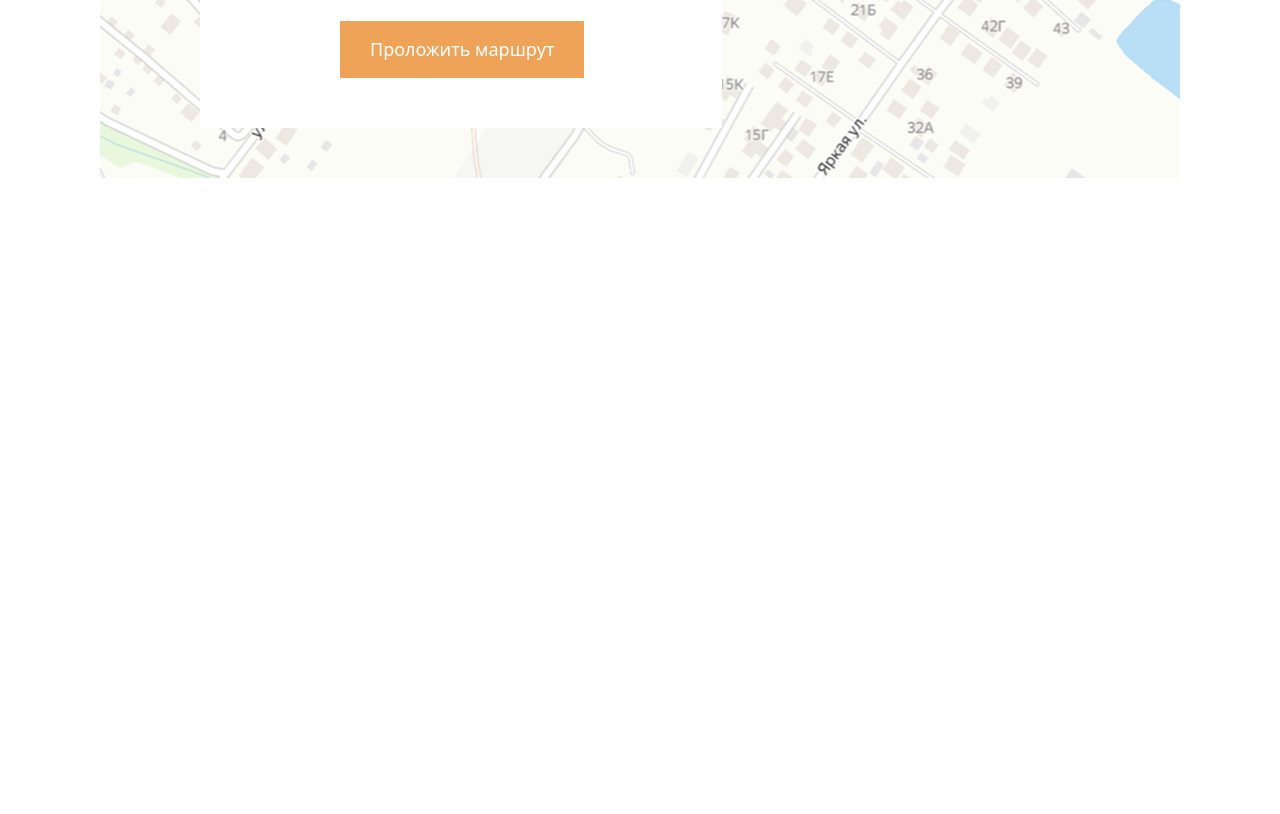
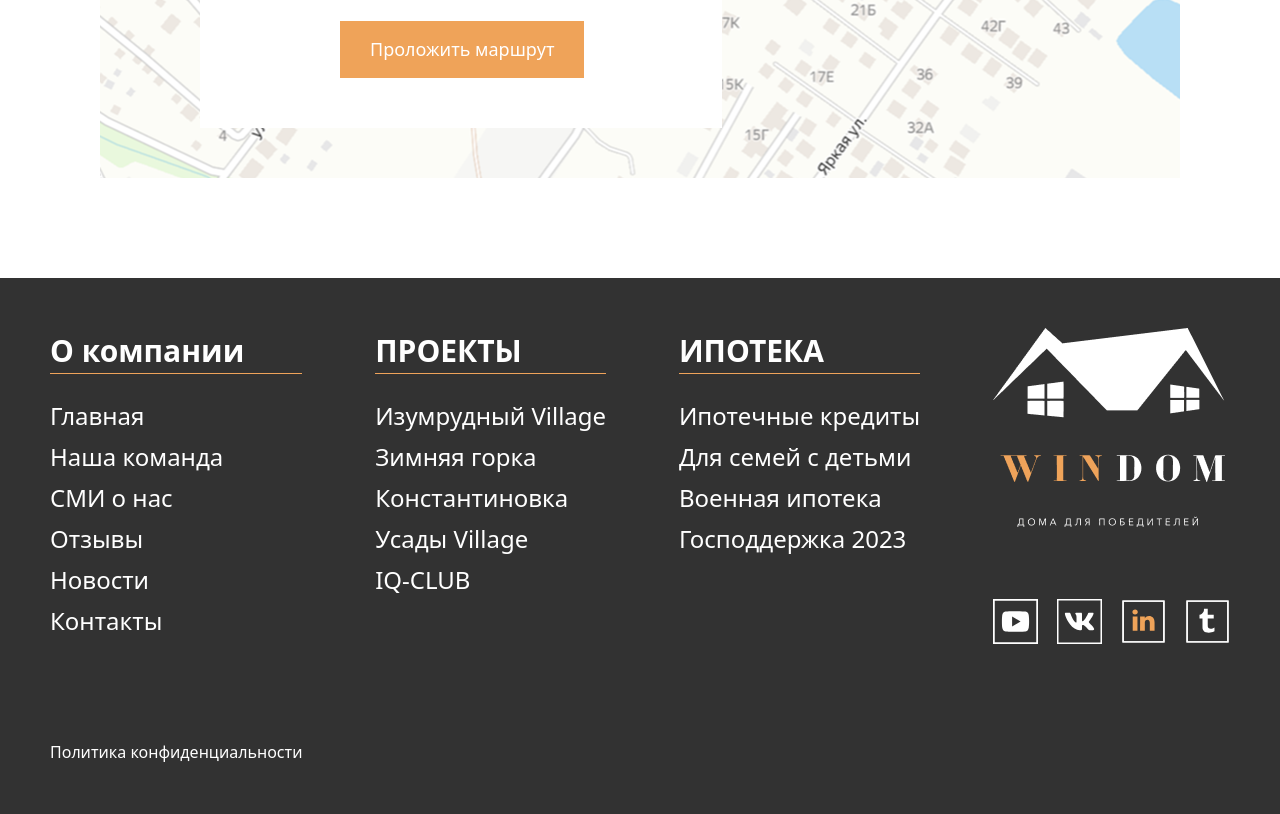
Before and after one commit to Yoqub573/Team3, a website: page src/Yoqub573.html in a window 1280 px wide. Shown: the part 1316-2130 px from the top of the page. Before the commit the page ends 1594 px from the top, so only its background shows below. Drawn offline with nearby package versions, Linux system fonts and the light colour scheme; files that its build step writes are made by us from their sources.

Commit message:
medium yokub

```diff
--- a/src/Yoqub573.html
+++ b/src/Yoqub573.html
@@ -127,5 +127,85 @@
             </button>
         </div>
     </section>
+    <footer class="bg-[#323232] justify-between text-white p-[50px] flex items-start">
+        <div>
+            <h3 class="text-[30px] font-[700] border-b-[1px]  border-[#EFA35A]">
+                О компании
+            </h3>
+            <br>
+            <p class="text-[24px] pb-[5px] font-[400]">
+                Главная
+            </p>
+            <p class="text-[24px] pb-[5px] font-[400]">
+                Наша команда
+            </p>
+            <p class="text-[24px] pb-[5px] font-[400]">
+                СМИ о нас
+            </p>
+            <p class="text-[24px] pb-[5px] font-[400]">
+                Отзывы
+            </p>
+            <p class="text-[24px] pb-[5px] font-[400]">
+                Новости
+            </p>
+            <p class="text-[24px] pb-[5px] font-[400]">
+                Контакты
+            </p>
+            <br>
+            <br>
+            <br>
+            <br>
+            <p>
+                Политика конфиденциальности
+            </p>
+        </div>
+        <div>
+            <h3 class="text-[30px] font-[700] border-b-[1px]  border-[#EFA35A]">
+                ПРОЕКТЫ
+            </h3>
+            <br>
+            <p class="text-[24px] pb-[5px] font-[400]">
+                Изумрудный Village
+            </p>
+            <p class="text-[24px] pb-[5px] font-[400]">
+                Зимняя горка
+            </p>
+            <p class="text-[24px] pb-[5px] font-[400]">
+                Константиновка
+            </p>
+            <p class="text-[24px] pb-[5px] font-[400]">
+                Усады Village
+            </p>
+            <p class="text-[24px] pb-[5px] font-[400]">
+                IQ-CLUB
+            </p>
+        </div>
+        <div>
+            <h3 class="text-[30px] font-[700] border-b-[1px]  border-[#EFA35A]">
+                ИПОТЕКА
+            </h3>
+            <br>
+            <p class="text-[24px] pb-[5px] font-[400]">
+                Ипотечные кредиты
+            </p>
+            <p class="text-[24px] pb-[5px] font-[400]">
+                Для семей с детьми
+            </p>
+            <p class="text-[24px] pb-[5px] font-[400]">
+                Военная ипотека
+            </p>
+            <p class="text-[24px] pb-[5px] font-[400]">
+                Господдержка 2023
+            </p>
+        </div>
+        <div>
+            <img src="./yokub573/windom logo 3.png" alt="">
+            <br>
+            <br>
+            <br>
+            <img src="./yokub573/иконки.svg" alt="">
+        </div>
+
+    </footer>
 </body>
 </html>
```
